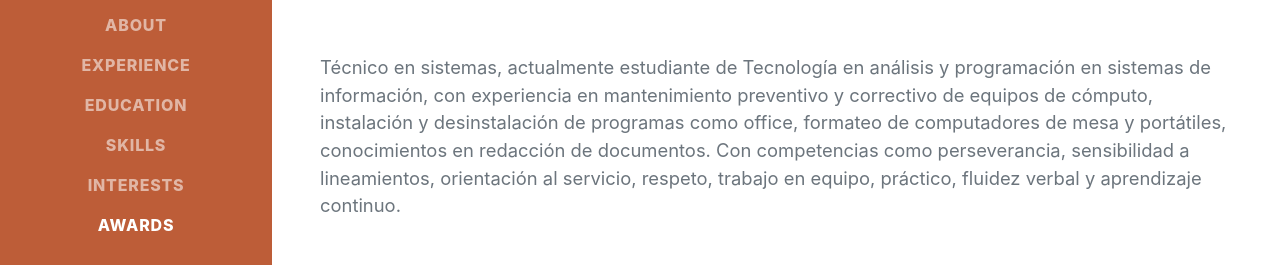
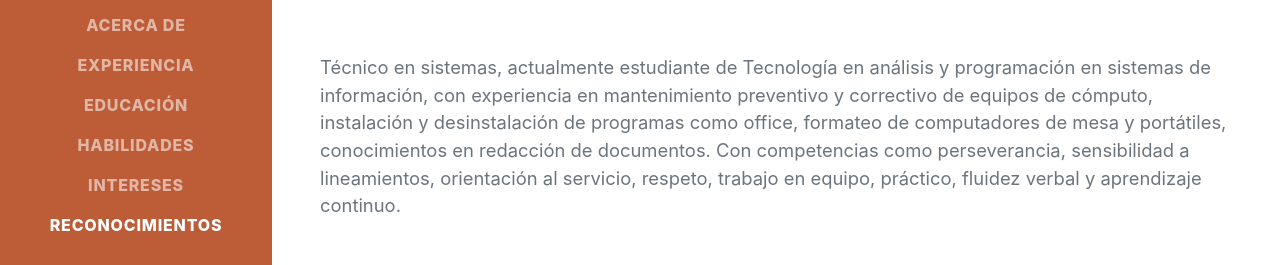
Before and after one commit to Santi427/cv, a plain HTML site: page index.html in a window 1280 px wide. Shown: the part 367-632 px from the top of the page. Drawn offline with nearby package versions, Linux system fonts and the light colour scheme; a web font is replaced by a local one.

Commit message:
Temporal set

```diff
--- a/index.html
+++ b/index.html
@@ -25,12 +25,12 @@
             <button class="navbar-toggler" type="button" data-bs-toggle="collapse" data-bs-target="#navbarResponsive" aria-controls="navbarResponsive" aria-expanded="false" aria-label="Toggle navigation"><span class="navbar-toggler-icon"></span></button>
             <div class="collapse navbar-collapse" id="navbarResponsive">
                 <ul class="navbar-nav">
-                    <li class="nav-item"><a class="nav-link js-scroll-trigger" href="#about">About</a></li>
-                    <li class="nav-item"><a class="nav-link js-scroll-trigger" href="#experience">Experience</a></li>
-                    <li class="nav-item"><a class="nav-link js-scroll-trigger" href="#education">Education</a></li>
-                    <li class="nav-item"><a class="nav-link js-scroll-trigger" href="#skills">Skills</a></li>
-                    <li class="nav-item"><a class="nav-link js-scroll-trigger" href="#interests">Interests</a></li>
-                    <li class="nav-item"><a class="nav-link js-scroll-trigger" href="#awards">Awards</a></li>
+                    <li class="nav-item"><a class="nav-link js-scroll-trigger" href="#about">Acerca de</a></li>
+                    <li class="nav-item"><a class="nav-link js-scroll-trigger" href="#experience">Experiencia</a></li>
+                    <li class="nav-item"><a class="nav-link js-scroll-trigger" href="#education">Educación</a></li>
+                    <li class="nav-item"><a class="nav-link js-scroll-trigger" href="#skills">Habilidades</a></li>
+                    <li class="nav-item"><a class="nav-link js-scroll-trigger" href="#interests">Intereses</a></li>
+                    <li class="nav-item"><a class="nav-link js-scroll-trigger" href="#awards">Reconocimientos</a></li>
                 </ul>
             </div>
         </nav>
```
